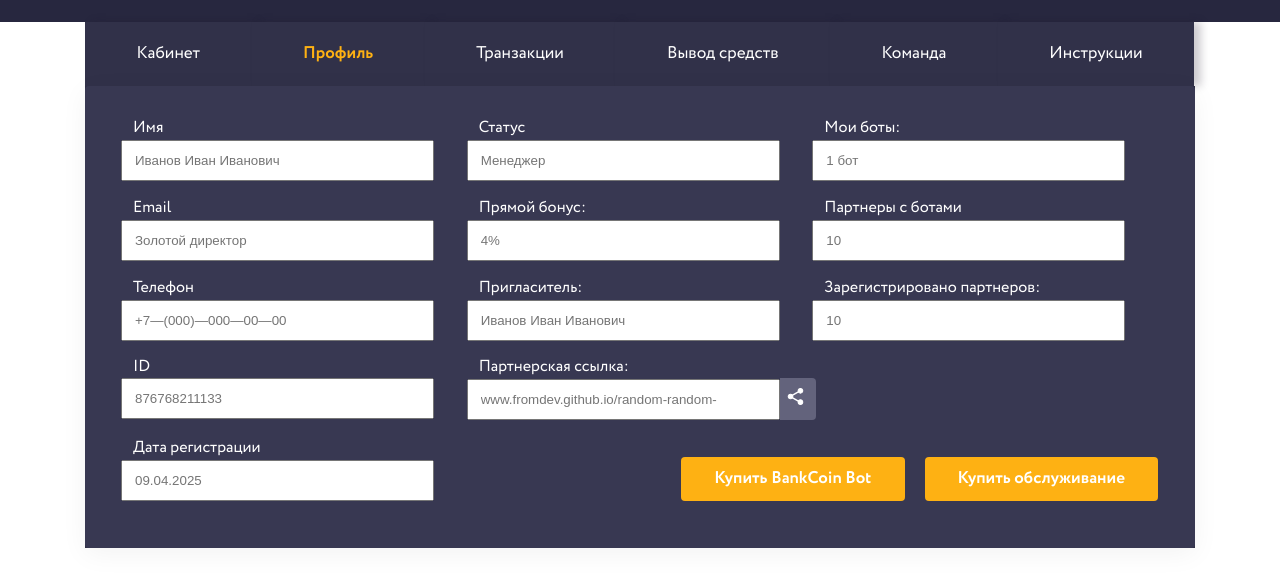
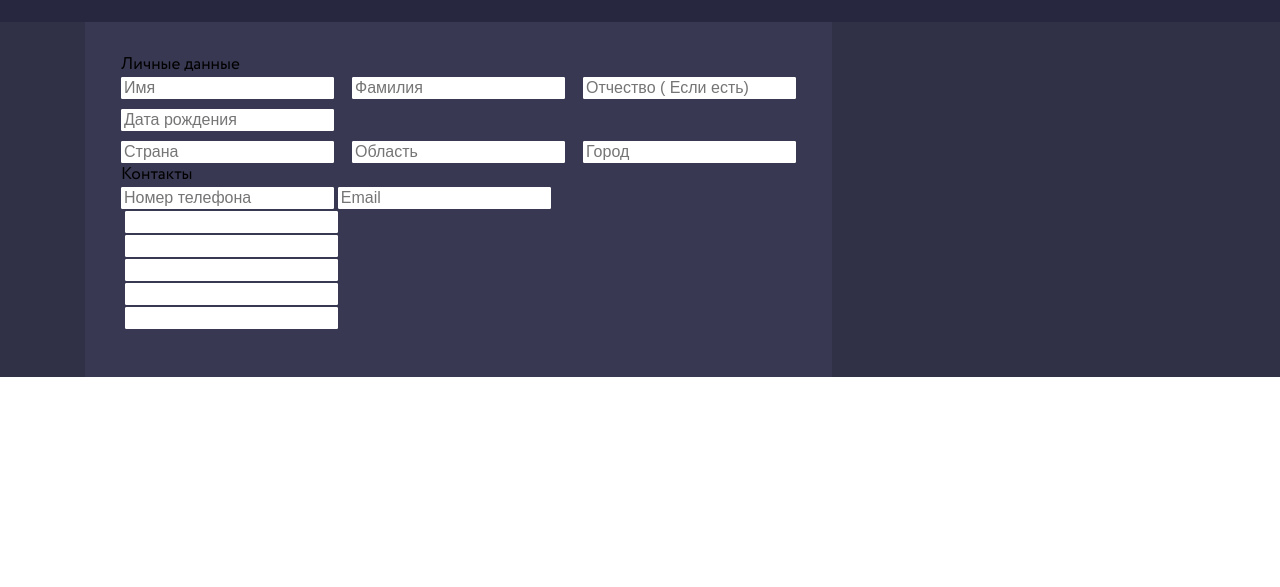
Before and after one commit to Daniel228337/BitGardBot, a plain HTML site: page site-profile.html in a window 1280 px wide. Shown: the part 71-658 px from the top of the page. Drawn offline with Linux system fonts and the light colour scheme.

Commit message:
commit 6

```diff
--- a/site-profile.html
+++ b/site-profile.html
@@ -24,78 +24,51 @@
         </div>
     </header>
 
-    <section class="profile">
+    <section class="profile-data">
         <div class="container">
             <div class="row">
-                        <p>Кабинет</p>
-                        <p>Профиль</p>
-                        <p>Транзакции</p>
-                        <p>Вывод средств</p>
-                        <p>Команда</p>
-                        <p>Инструкции</p>
-            </div>
-            <div class="row cabinet-main">
                 <form action="">
-                    <div class="cabinet-main_name">
-                        <label for="">Имя</label>
-                        <input type="text" placeholder="Иванов Иван Иванович">
-                    </div>
-                    <div class="cabinet-main_status">
-                        <label for="">Статус</label>
-                        <input type="text" placeholder="Менеджер">
-                    </div>
-                    <div class="cabinet-main_my-bots">
-                        <label for="">Мои боты:</label>
-                        <input type="text" placeholder="1 бот">
-                    </div>
-                    <div class="cabinet-main_email">
-                        <label for="">Email</label>
-                        <input type="text" placeholder="Золотой директор">
-                    </div>
-                    <div class="cabinet-bonus">
-                        <label for="">Прямой бонус:</label>
-                        <input type="text" placeholder="4%">
-                    </div>
-                    <div class="cabinet-main_partners-bots">
-                        <label for="">Партнеры с ботами</label>
-                        <input type="text" placeholder="10">
-                    </div>
-                    <div class="cabinet-main_tel">
-                        <label for="">Телефон</label>
-                        <input type="text" placeholder="+7—(000)—000—00—00">
-                    </div>
-                    <div class="cabinet-main_inviter">
-                        <label for="">Пригласитель:</label>
-                        <input type="text" placeholder="Иванов Иван Иванович">
-                    </div>
-                    <div class="cabinet-main_reg-partners">
-                        <label for="">Зарегистрировано партнеров:</label>
-                        <input type="text" placeholder="10">
-                    </div>
-                    <div class="cabinet-main_id">
-                        <label for="">ID</label>
-                        <input type="text" placeholder="876768211133">
-                    </div>
-                    <div class="cabinet-main_partner-link">
-                        <label for="">Партнерская ссылка:</label>
-                        <div class="cabinet-main-partner-link_wrap">
-                            <input type="text" placeholder="www.fromdev.github.io/random-random-">
-                            <img src="./img/cabinet-main_icon-1.svg" alt="">
+                        <p>Личные данные</p>
+                            <div class="profile-data_grid">
+                                <input class="profile-data_name" type="text" placeholder="Имя">
+                                <input class="profile-data_last-name" type="text" placeholder="Фамилия">
+                                <input class="profile-data_surname" type="text" placeholder="Отчество ( Если есть)">
+                                <input class="profile-data_date" type="text" placeholder="Дата рождения">
+                                <input class="profile-data_country" type="text" placeholder="Страна">
+                                <input class="profile-data_region" type="text" placeholder="Область">
+                                <input class="profile-data_city" type="text" placeholder="Город">
+                            </div>
+                            <p>Контакты</p>
+                                <div>
+                                    <input type="text" placeholder="Номер телефона">
+                                    <input type="text" placeholder="Email">
+                                </div>
+                    <div class="profile-data_social">
+                        <div>
+                            <img src="" alt="">
+                            <input type="text">
                         </div>
-                    </div>
-                    <div class="cabinet-main_date">
-                        <label for="">Дата регистрации</label>
-                        <input type="text" placeholder="09.04.2025">
-                    </div>
-
-                    <div class="cabinet-main_btn">
-                        <button class="btn btn-border">Купить BankCoin Bot</button>
-                        <button class="btn btn-border">Купить обслуживание</button>
+                        <div>
+                            <img src="" alt="">
+                            <input type="text">
+                        </div>
+                        <div>
+                            <img src="" alt="">
+                            <input type="text">
+                        </div>
+                        <div>
+                            <img src="" alt="">
+                            <input type="text">
+                        </div>
+                        <div>
+                            <img src="" alt="">
+                            <input type="text">
+                        </div>
                     </div>
                 </form>
             </div>
-
         </div>
     </section>
+
 </body>
 </html>
--- a/styles/style.css
+++ b/styles/style.css
@@ -1132,8 +1132,6 @@ a {
   border-top-right-radius: 4px;
 }
 
-
-
 .cabinet-registrations-wrap-item_span {
   padding: 12px 86px;
   background: #62428B;
@@ -1185,3 +1183,63 @@ a {
   color: #FEB113;
   font-weight: 700;
 }
+
+/* ?_______________profile-data______________* */
+.profile-data {
+  background: #303047;
+}
+
+.profile-data form {
+  /* display: flex; */
+  padding: 31px 36px 46px 36px;
+  background: #383852;
+}
+
+.profile-data form input {
+  font-size: 16px;
+  font-weight: #4E4E4E;
+  border: 1px solid #FFFFFF;
+  border-radius: 1px;
+}
+
+.profile-data_grid {
+  display: grid;
+  gap: 10px 18px;
+  grid-template-rows: repeat(3, 1fr);
+  grid-template-columns: repeat(3, 1fr);
+}
+
+.profile-data_name {
+  grid-column: 1;
+  grid-row: 1;
+}
+
+.profile-data_last-name {
+  grid-column: 2;
+  grid-row: 1;
+}
+
+.profile-data_surname {
+  grid-column: 3;
+  grid-row: 1;
+}
+
+.profile-data_date {
+  grid-column: 1;
+  grid-row: 2;
+}
+
+.profile-data_country {
+  grid-column: 1;
+  grid-row: 3;
+}
+
+.profile-data_region {
+  grid-column: 2;
+  grid-row: 3;
+}
+
+.profile-data_city {
+  grid-column: 3;
+  grid-row: 3;
+}
```
